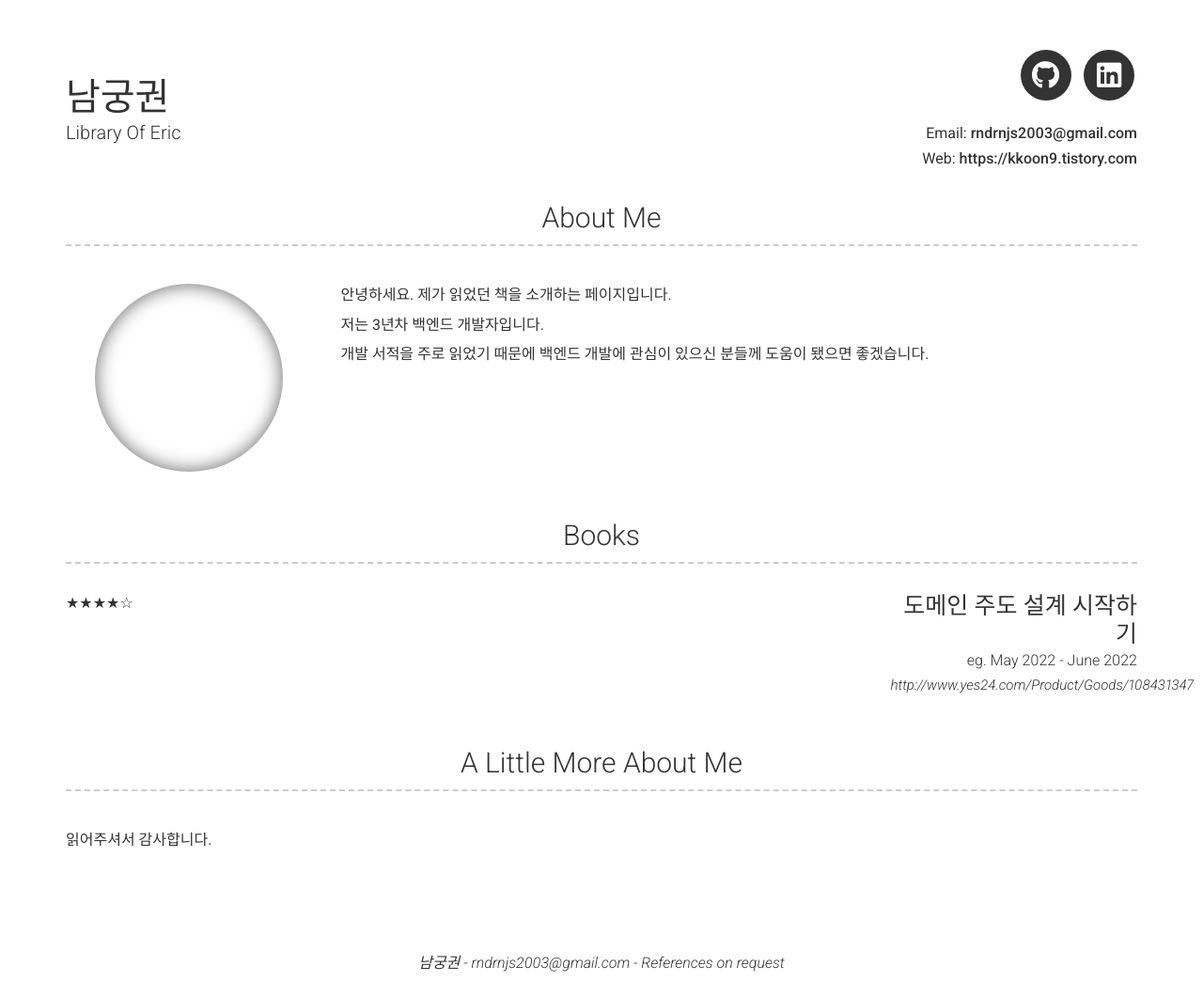
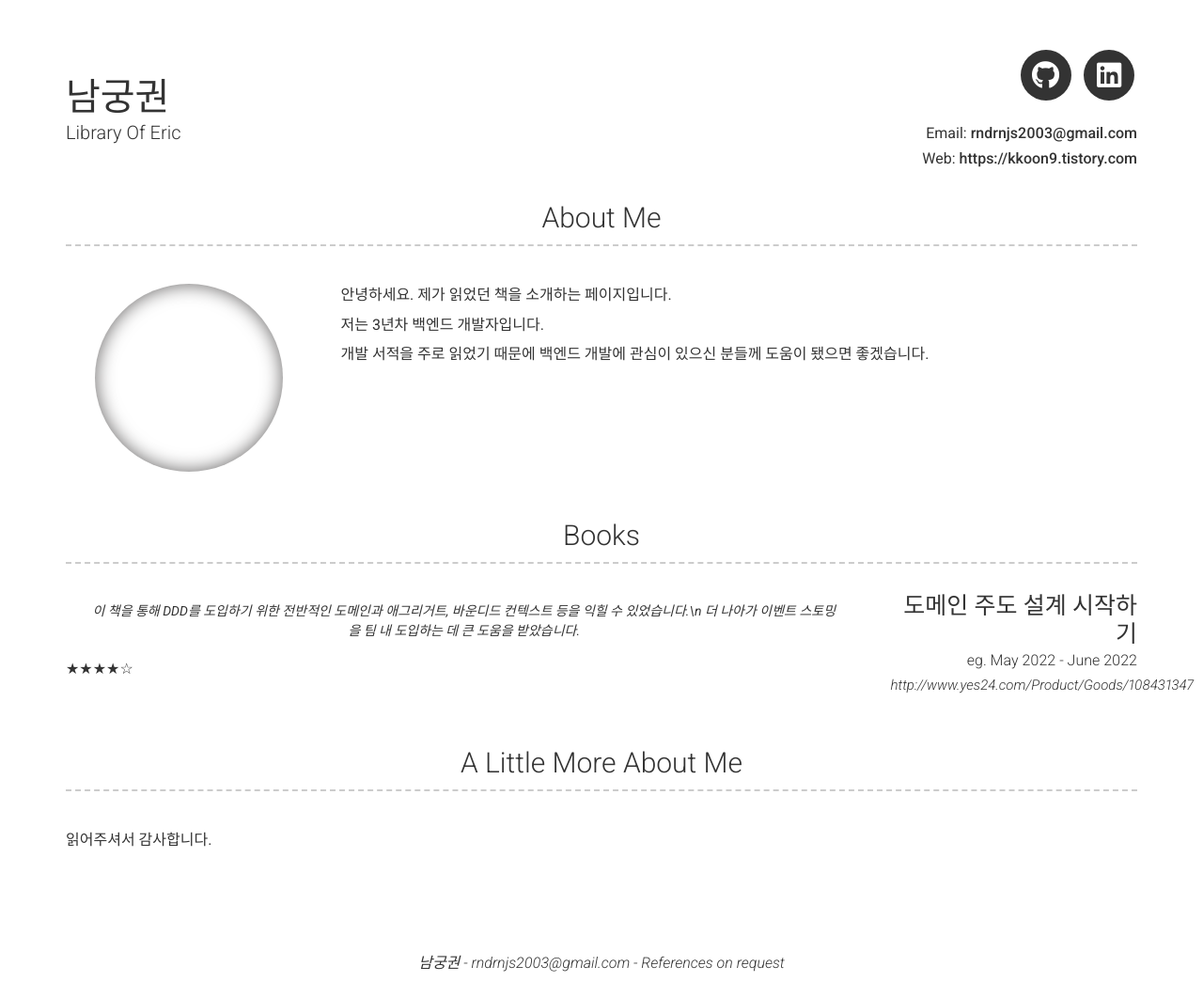
Before and after one commit to kkoon9/kkoon9.github.io, a Jekyll site: the page built from index.md, in a window 1280 px wide. Shown: the whole page at 94% size. Built offline with Jekyll 4.4.1, drawn with Linux system fonts in a browser that asks for light colours; nearby versions of some CDN libraries; part of the change alters nothing that is shown.

Commit message:
fix: 줄바꿈
Signed-off-by: kkoon9 <rndrnjs2003@gmail.com>

```diff
--- a/_config.yml
+++ b/_config.yml
@@ -48,12 +48,10 @@ content:
         title: 도메인 주도 설계 시작하기
         caption: eg. May 2022 - June 2022
         link: http://www.yes24.com/Product/Goods/108431347
-        content:
-          - layout: text
-            content: |
-              이 책을 통해 DDD를 도입하기 위한 전반적인 도메인과 애그리거트, 바운디드 컨텍스트 등을 익힐 수 있었습니다.
+        quote: >
+          이 책을 통해 DDD를 도입하기 위한 전반적인 도메인과 애그리거트, 바운디드 컨텍스트 등을 익힐 수 있었습니다.\n
 
-              더 나아가 이벤트 스토밍을 팀 내 도입하는 데 큰 도움을 받았습니다.
+          더 나아가 이벤트 스토밍을 팀 내 도입하는 데 큰 도움을 받았습니다.
         description: | # this will include new lines to allow paragraphs
           ★★★★☆
   - title: A Little More About Me
```
